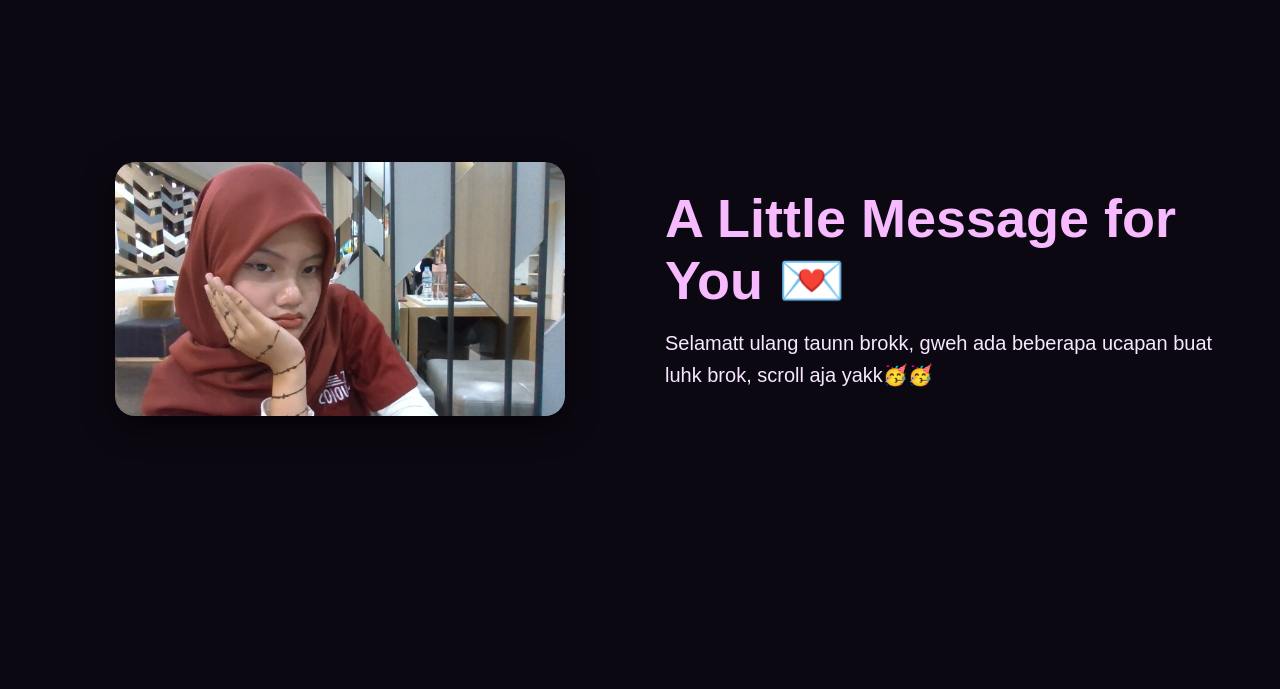
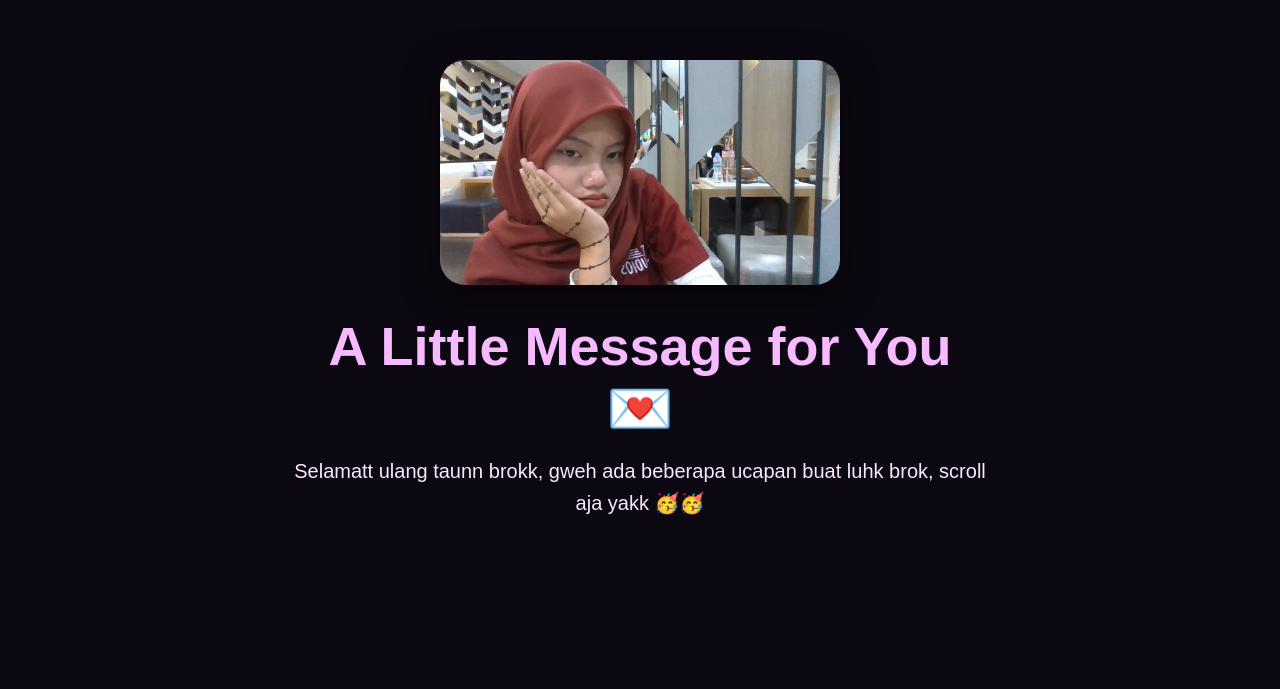
Before and after one commit to Rzkyyaji/Rzkyyaji.github.io, a plain HTML site: page index.html in a window 1280 px wide. Shown: the part 111-800 px from the top of the page. Drawn offline with Linux system fonts and the light colour scheme.

Commit message:
gila dikir

```diff
--- a/style.css
+++ b/style.css
@@ -41,59 +41,58 @@ h1, h2 {
   color: #f7baff;
 }
 
-/* ==== HERO SECTION (GAMBAR KIRI, TEKS KANAN) ==== */
+/* ==== HERO SECTION (PORTRAIT STYLE) ==== */
 .hero {
+  background-color: #0c0812;
   display: flex;
+  flex-direction: column;
+  align-items: center;
   justify-content: center;
-  align-items: center;
-  background-color: #0c0812;
-  padding: 80px 5%;
+  padding: 60px 5%;
+  min-height: 100vh;
+  overflow: hidden;
 }
 
 .hero-content {
   display: flex;
+  flex-direction: column;
   align-items: center;
-  justify-content: space-between;
-  max-width: 1200px;
+  justify-content: center;
+  gap: 30px;
+  max-width: 700px;
   width: 100%;
-  gap: 50px;
-  flex-wrap: wrap;
+  text-align: center;
 }
 
 .hero-img {
-  flex: 1 1 45%;
+  width: 100%;
   display: flex;
   justify-content: center;
 }
 
 .hero-img img {
   width: 100%;
-  max-width: 450px;
+  max-width: 400px;
   height: auto;
-  border-radius: 20px;
+  border-radius: 25px;
   object-fit: cover;
-  box-shadow: 0 10px 30px rgba(0,0,0,0.6);
-  transition: transform 1s ease;
-}
-
-.hero-img img:hover {
-  transform: scale(1.05);
+  box-shadow: 0 10px 35px rgba(0, 0, 0, 0.6);
+  animation: fadeInText 2s ease;
 }
 
 .hero-text {
-  flex: 1 1 45%;
-  text-align: left;
   color: #ffe6f9;
+  animation: fadeUp 1.8s ease;
 }
 
 .hero-text h1 {
-  font-size: clamp(32px, 5vw, 54px);
+  font-size: clamp(32px, 6vw, 54px);
+  color: #f7baff;
   margin-bottom: 15px;
-  color: #f7baff;
 }
 
 .hero-text p {
-  font-size: clamp(16px, 2vw, 20px);
+  font-size: clamp(16px, 2.2vw, 20px);
   line-height: 1.6;
   color: #f8e8ff;
 }
@@ -162,18 +161,22 @@ h1, h2 {
   to { opacity: 1; transform: translateY(0); }
 }
 
+@keyframes fadeUp {
+  from { opacity: 0; transform: translateY(30px); }
+  to { opacity: 1; transform: translateY(0); }
+}
+
 /* ==== RESPONSIVE ==== */
 @media (max-width: 768px) {
-  .hero-content {
-    flex-direction: column;
-    text-align: center;
-  }
-
-  .hero-text {
-    text-align: center;
-  }
-
   .hero-img img {
     max-width: 300px;
   }
+
+  .hero-text h1 {
+    font-size: 28px;
+  }
+
+  .hero-text p {
+    font-size: 15px;
+  }
 }
```
Also changed, not shown: index.html (+6 -6 lines).
